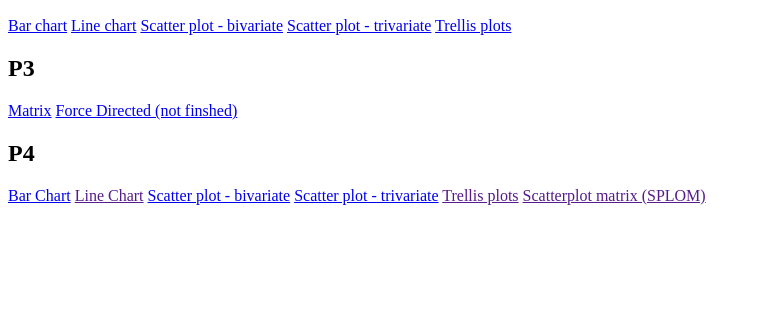
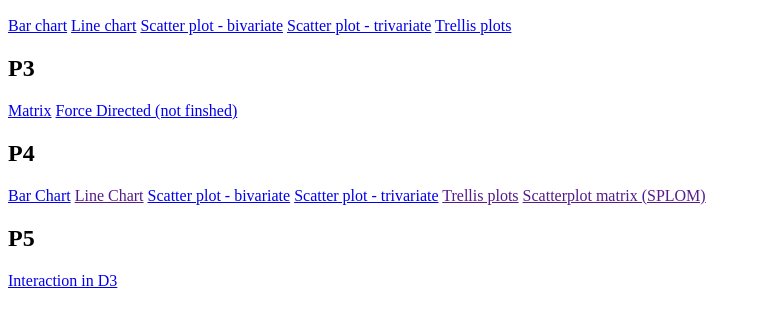
Before and after one commit to StevenWorrall/StevenWorrall.github.io, a plain HTML site: page index.html in a window 1280 px wide. Shown: the part 96-420 px from the top of the page, without its empty margins (0-760 px from the left). Drawn offline with Linux system fonts and the light colour scheme.

Commit message:
Add files via upload

```diff
--- a/index.html
+++ b/index.html
@@ -21,5 +21,7 @@
 		<a href="https://bl.ocks.org/stevenworrall/9b6b132579c111055ec7d3f8e6c19323">Scatter plot - trivariate</a>
 		<a href="">Trellis plots</a>
 		<a href="">Scatterplot matrix (SPLOM)</a>
+		<h2>P5</h2>
+		<a href="https://bl.ocks.org/stevenworrall/e166683d231b5bffcfdf32b954f53b9d">Interaction in D3</a>
 	</body>
 </html>
```
